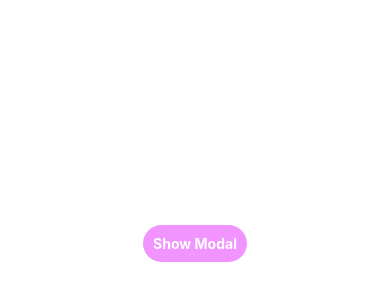
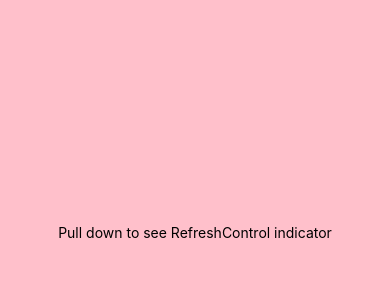
Before and after one commit to isiagi/react_native_relearning_1, a React Native app: screen / in a window 390 px wide. Shown: the part 190-490 px from the top of the page. Built offline with nearby package versions, Linux system fonts and the light colour scheme.

Commit message:
chore: Adds RefreshControlComponent

```diff
--- a/App.js
+++ b/App.js
@@ -6,9 +6,10 @@ import ImageComponent from "./components/Image";
 import ImageBackgroundComponent from "./components/ImageBackgroundComponent";
 import KeyboardAvoidingComponent from "./components/KeyboardAvoidingComponent";
 import ModalComponent from "./components/ModalComponent";
+import RefreshControlComponent from "./components/RefreshControlComponent";
 
 export default function App() {
-  return <ModalComponent />;
+  return <RefreshControlComponent />;
 }
 
 const styles = StyleSheet.create({});
--- /dev/null
+++ b/components/RefreshControlComponent.js
@@ -0,0 +1,46 @@
+import {
+  View,
+  Text,
+  SafeAreaView,
+  ScrollView,
+  RefreshControl,
+  StyleSheet,
+} from "react-native";
+import React from "react";
+
+const RefreshControlComponent = () => {
+  const [refreshing, setRefreshing] = React.useState(false);
+
+  const onRefresh = React.useCallback(() => {
+    setRefreshing(true);
+    setTimeout(() => {
+      setRefreshing(false);
+    }, 2000);
+  }, []);
+  return (
+    <SafeAreaView style={styles.container}>
+      <ScrollView
+        contentContainerStyle={styles.scrollView}
+        refreshControl={
+          <RefreshControl refreshing={refreshing} onRefresh={onRefresh} />
+        }
+      >
+        <Text>Pull down to see RefreshControl indicator</Text>
+      </ScrollView>
+    </SafeAreaView>
+  );
+};
+
+const styles = StyleSheet.create({
+  container: {
+    flex: 1,
+  },
+  scrollView: {
+    flex: 1,
+    backgroundColor: "pink",
+    alignItems: "center",
+    justifyContent: "center",
+  },
+});
+
+export default RefreshControlComponent;
```
